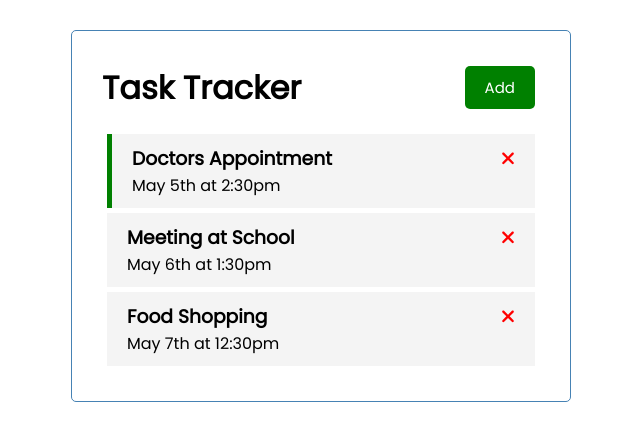
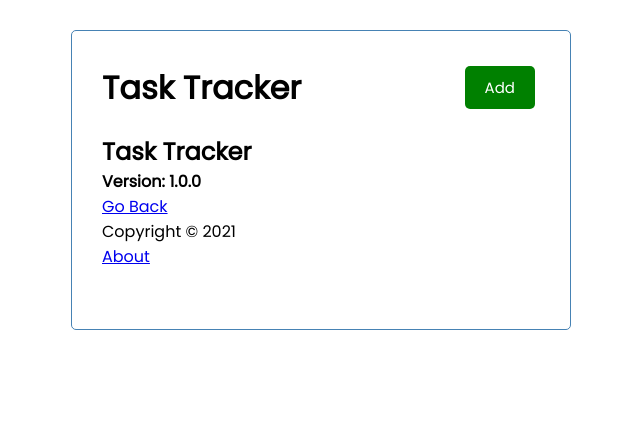
Before and after one commit to austinnguyen00/task-tracker-angular, an Angular app: page /about in a window 1280 px wide. Before the commit this address led to /. Shown: the top 440 px of the page, without its empty margins (319-959 px from the left). Built offline with nearby package versions, Linux system fonts and the light colour scheme; data requests are answered from the project's data file.

Commit message:
Adding new route - about - to the app

```diff
--- a/src/app/app.component.html
+++ b/src/app/app.component.html
@@ -1,4 +1,6 @@
 <div class="container">
   <app-header></app-header>
-  <app-tasks> </app-tasks>
+  <!-- <app-tasks> </app-tasks> -->
+  <router-outlet></router-outlet>
+  <app-footer></app-footer>
 </div>
--- a/src/app/app.module.ts
+++ b/src/app/app.module.ts
@@ -4,6 +4,7 @@
 import { AppRoutingModule } from './app-routing.module';
 import { HttpClientModule } from '@angular/common/http';
 import { FormsModule } from '@angular/forms';
+import { RouterModule, Routes } from '@angular/router';
 
 import { AppComponent } from './app.component';
 import { HeaderComponent } from './components/header/header.component';
@@ -11,6 +12,14 @@
 import { TasksComponent } from './components/tasks/tasks.component';
 import { TaskItemComponent } from './components/task-item/task-item.component';
 import { AddTaskComponent } from './components/add-task/add-task.component';
+import { AboutComponent } from './components/about/about.component';
+import { FooterComponent } from './components/footer/footer.component';
+
+
+const appRoutes: Routes = [
+  { path: '', component: TasksComponent },
+  { path: 'about', component: AboutComponent }
+];
 
 @NgModule({
   declarations: [
@@ -19,7 +28,9 @@
     ButtonComponent,
     TasksComponent,
     TaskItemComponent,
-    AddTaskComponent
+    AddTaskComponent,
+    AboutComponent,
+    FooterComponent
   ],
   imports: [
     BrowserModule,
@@ -27,6 +38,7 @@
     FontAwesomeModule,
     HttpClientModule,
     FormsModule,
+    RouterModule.forRoot(appRoutes, { enableTracing: true }),
   ],
   providers: [],
   bootstrap: [AppComponent]
--- /dev/null
+++ b/src/app/components/about/about.component.html
@@ -0,0 +1,5 @@
+<div>
+  <h2>Task Tracker</h2>
+  <h4>Version: 1.0.0</h4>
+  <a routerLink="/">Go Back</a>
+</div>
--- /dev/null
+++ b/src/app/components/footer/footer.component.html
@@ -0,0 +1,4 @@
+<footer>
+  <p>Copyright &copy; 2021</p>
+  <a routerLink="/about">About</a>
+</footer>
```
Also changed, not shown: src/app/components/about/about.component.ts (added, +10 -0 lines), src/app/components/footer/footer.component.ts (added, +10 -0 lines), src/app/components/about/about.component.scss (added), src/app/components/footer/footer.component.scss (added), 2 other files (tests, documents, lock files or other folders).
